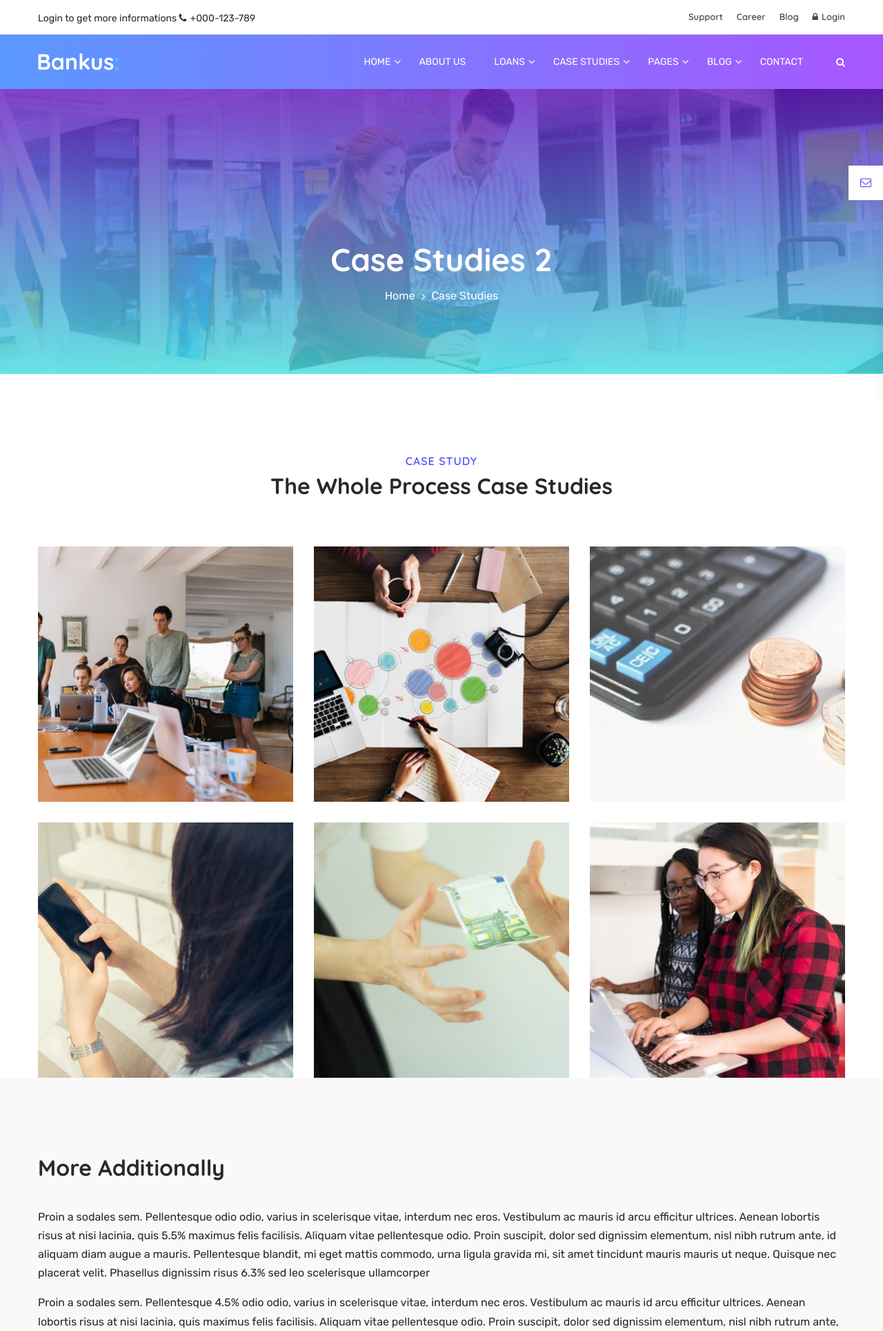
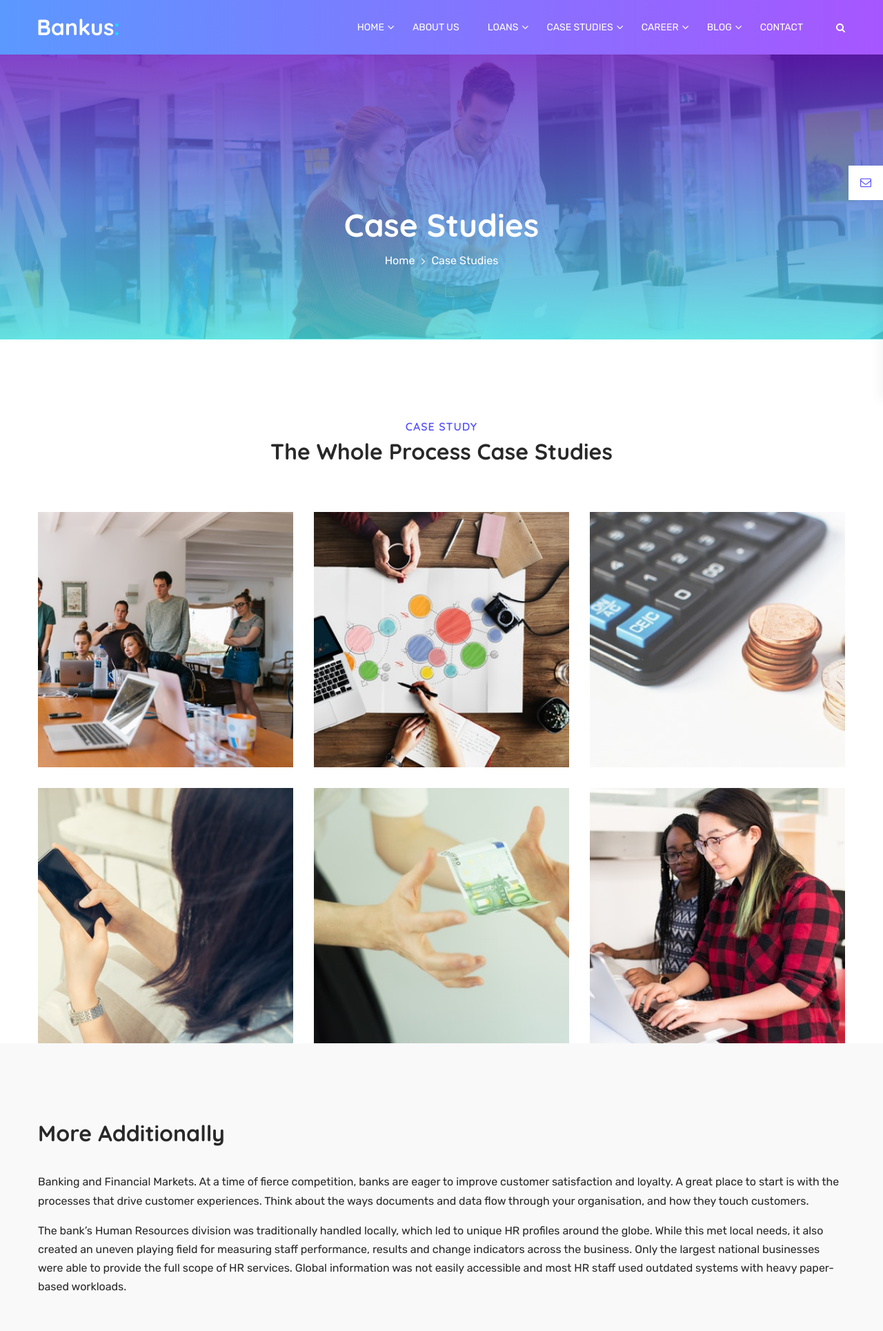
Before and after one commit to Sarathsathyan/Php-Internship-Bank, a PHP site: page /case-studies-2.php in a window 1280 px wide. Shown: the top 1929 px of the page at 69% size. Run offline with PHP 8.4, Linux system fonts and the light colour scheme.

Commit message:
changes commmit

```diff
--- a/case-studies-2.php
+++ b/case-studies-2.php
@@ -60,40 +60,6 @@
 </div><!-- /Right Sticky Wapper -->
 
 
-<!--Header Top-->
-<div class="header-top white-bg">
-    <div class="container">
-        <div class="row">
-            <div class="col-xl-8 col-lg-8 col-md-8 col-sm-12">
-                <div class="single-header-top">
-                    <p>
-                        <?php  if(isset($_SESSION['email'])) {
-                            echo "Welcome: <span><a href=\"mailto:\"><i class=\"fa fa-envelope\"></i>".$_SESSION['email']."</a></span>";
-                        }
-                        else{
-                            echo"Login to get more informations";
-                        }
-
-                        ?>
-                        <span><a href="tel:"><i class="fa fa-phone"></i>+000-123-789</a></span>
-                    </p>
-                </div>
-            </div>
-            <div class="col-xl-4 col-lg-4 col-md-4 col-sm-12">
-                <div class="single-header-top last">
-                    <div class="account-menu">
-                        <ul>
-                            <li><a href="contact.php">Support</a></li>
-                            <li><a href="career.php">Career</a></li>
-                            <li><a href="blog.php">Blog</a></li>
-                            <li><a href="#" data-toggle="modal" data-target="#account"><i class="fa fa-lock"></i>Login</a></li>
-                        </ul>
-                    </div>
-                </div>
-            </div>
-        </div>
-    </div>
-</div><!--/Header Top-->
 
 <!-- Account Modal -->
 <div class="modal fade" id="account" tabindex="-1" role="dialog" aria-hidden="true">
@@ -182,12 +148,10 @@
                         </ul>
                     </li>
                     <li class="nav-item dropdown">
-                        <a class="nav-link dropdown-toggle" href="#" role="button" data-toggle="dropdown" aria-haspopup="true" aria-expanded="false">Pages</a>
+                        <a class="nav-link dropdown-toggle" href="#" role="button" data-toggle="dropdown" aria-haspopup="true" aria-expanded="false">Career</a>
                         <ul class="dropdown-menu">
                             <li><a class="dropdown-item" href="career.php">Career</a></li>
                             <li><a class="dropdown-item" href="contact.php">Contact</a></li>
-                            <li><a class="dropdown-item" href="team.php">Team</a></li>
-                            <li><a class="dropdown-item" href="privacy.html">Privacy</a></li>
                         </ul>
                     </li>
                     <li class="nav-item dropdown">
@@ -228,7 +192,7 @@
         <div class="row justify-content-center">
             <div class="col-xl-8 col-lg-8 col-md-12 col-sm-12 centered">
                 <div class="banner-title">
-                    <h2>Case Studies 2</h2>
+                    <h2>Case Studies </h2>
                 </div>
                 <ul>
                     <li><a href="index.php">Home</a></li>
@@ -334,9 +298,13 @@
                 <div class="section-title mb-20">
                     <h2>More Additionally</h2>
                 </div>
-                <p>Proin a sodales sem. Pellentesque odio odio, varius in scelerisque vitae, interdum nec eros. Vestibulum ac mauris id arcu efficitur ultrices. Aenean lobortis risus at nisi lacinia, quis 5.5% maximus felis facilisis. Aliquam vitae pellentesque odio. Proin suscipit, dolor sed dignissim elementum, nisl nibh rutrum ante, id aliquam diam augue a mauris. Pellentesque blandit, mi eget mattis commodo, urna ligula gravida mi, sit amet tincidunt mauris mauris ut neque. Quisque nec placerat velit. Phasellus dignissim risus 6.3% sed leo scelerisque ullamcorper</p>
-                <p class="mb-0">Proin a sodales sem. Pellentesque 4.5% odio odio, varius in scelerisque vitae, interdum nec eros. Vestibulum ac mauris id arcu efficitur ultrices. Aenean lobortis risus at nisi lacinia, quis maximus felis facilisis. Aliquam vitae pellentesque odio. Proin suscipit, dolor sed dignissim elementum, nisl nibh rutrum ante, id aliquam diam augue a mauris. Pellentesque blandit, mi eget mattis commodo, urna ligula gravida mi, sit amet tincidunt mauris mauris ut neque. Quisque nec placerat velit. Phasellus dignissim risus sed leo scelerisque ullamcorper</p>
-            </div>
+                <p> Banking and Financial Markets. At a time of fierce competition, banks are eager to improve customer satisfaction and loyalty. A great place to start is with the processes that drive customer experiences. Think about the ways documents and data flow through your organisation, and how they touch customers.</p>
+                <p>The bank’s Human Resources division was traditionally handled locally, which led to unique HR profiles around
+                    the globe. While this met local needs, it also created an uneven playing field for measuring staff performance,
+                    results and change indicators across the business. Only the largest national businesses were able to provide the
+                    full scope of HR services. Global information was not easily accessible and most HR staff used outdated systems
+                    with heavy paper-based workloads.</p>
+             </div>
         </div>
     </div>
 </section><!-- /Section -->
```
